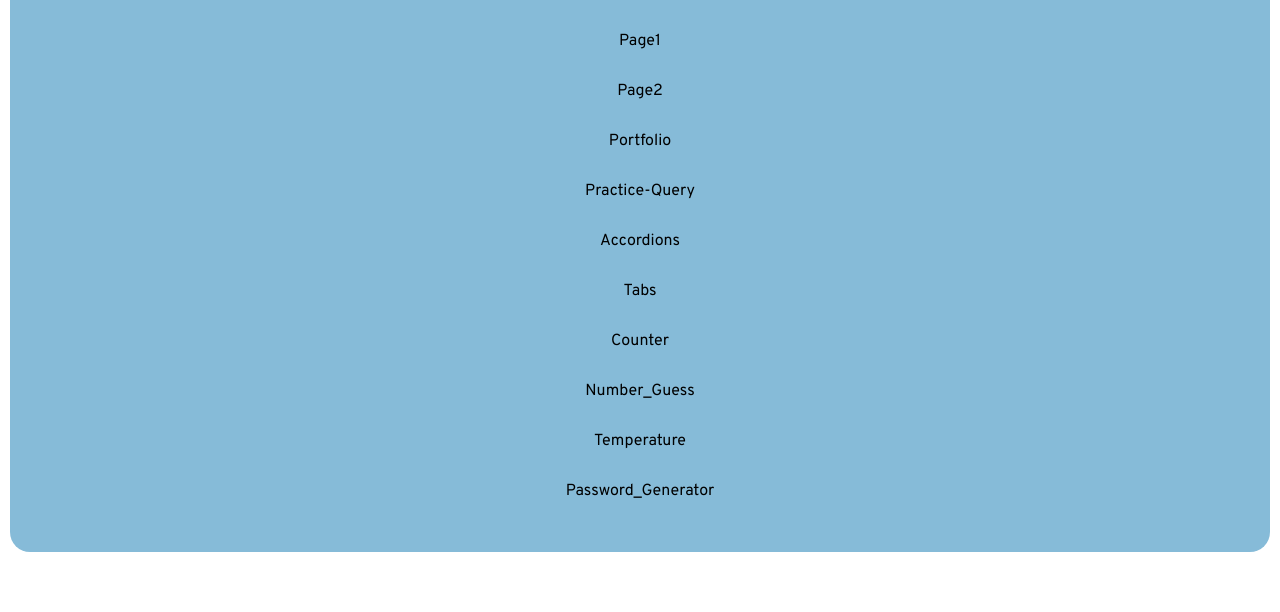
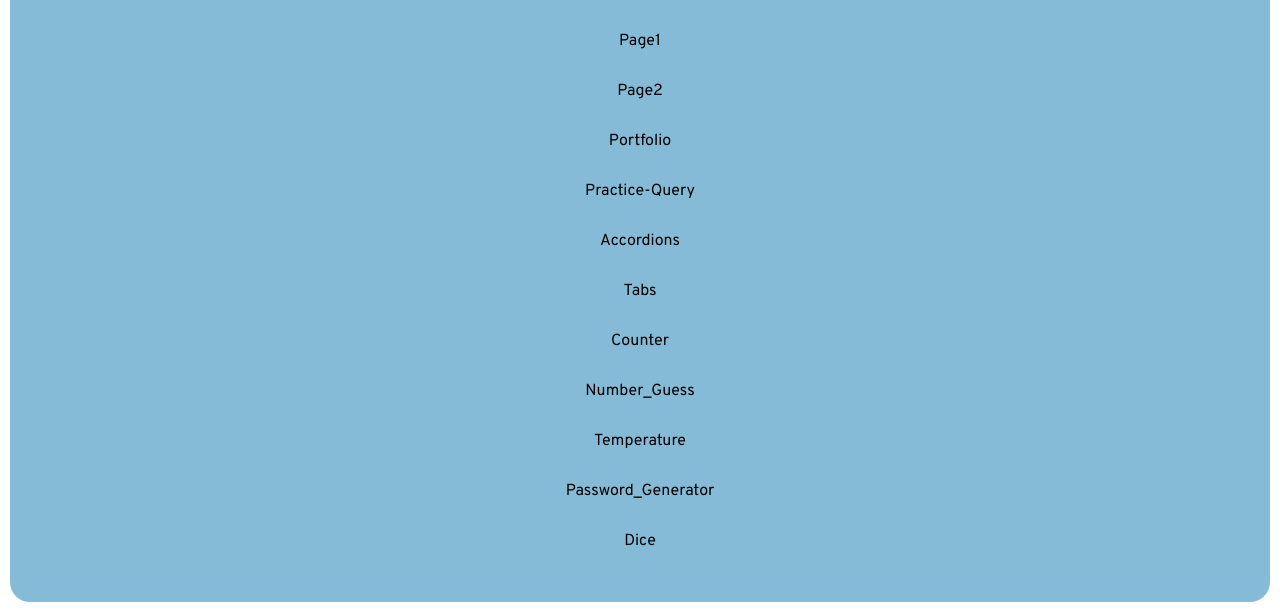
Before and after one commit to kidmagus/frontend-practice, a plain HTML site: page index.html in a window 1280 px wide. Shown: the part 1255-1867 px from the top of the page. Before the commit the page ends 1817 px from the top, so only its background shows below. Drawn offline with Linux system fonts and the light colour scheme.

Commit message:
Update index.html

```diff
--- a/index.html
+++ b/index.html
@@ -70,7 +70,7 @@
                             <li><a href="/frontend-practice/number-guess.html">Number_Guess</a></li>
                             <li><a href="/frontend-practice/temperature.html">Temperature</a></li>
                             <li><a href="/frontend-practice/password_generator.html">Password_Generator</a></li>
-
+                            <li><a href="/frontend-practice/dice.html">Dice</a></li>
 
                         </ul>
                    </div>
```
